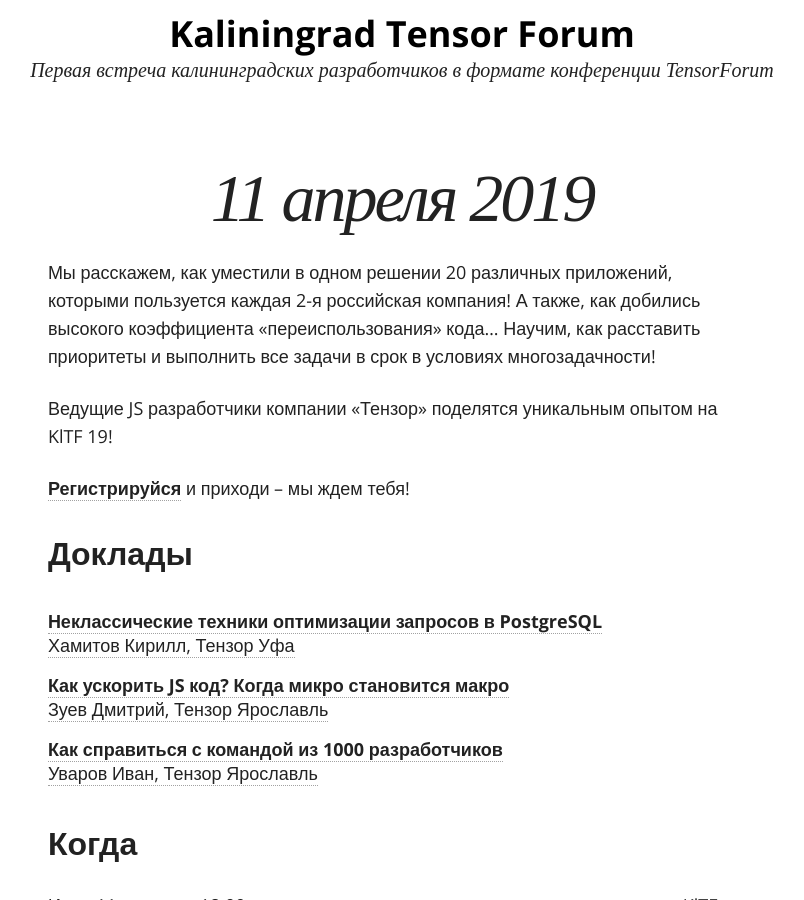
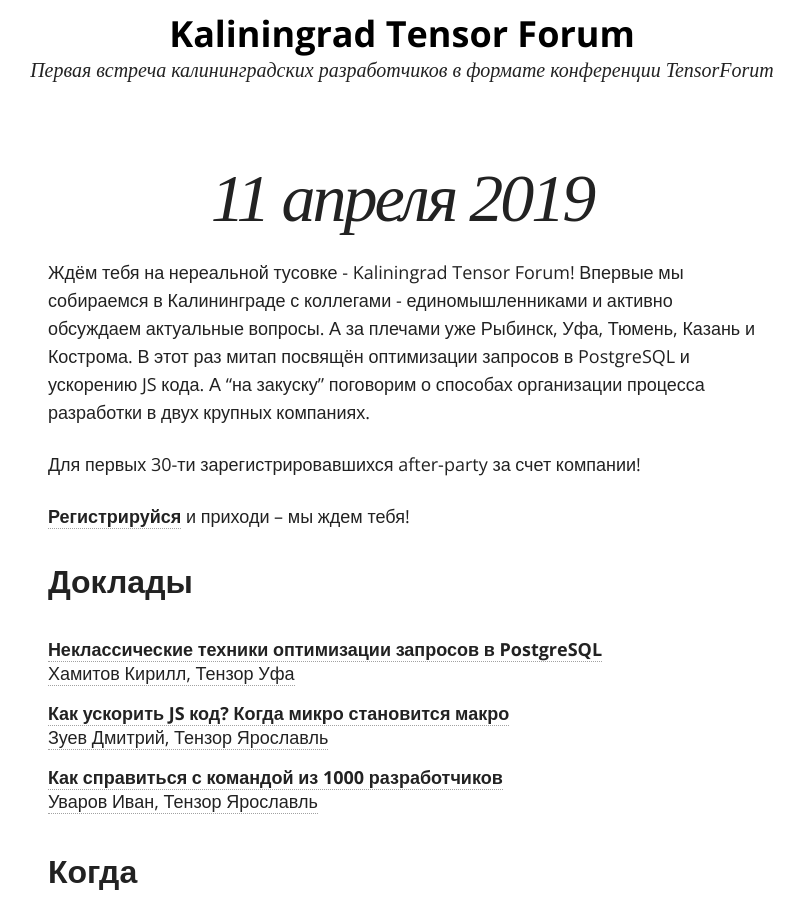
Before and after one commit to serkat/github.io, a Jekyll site: the page built from index.md, in a window 1280 px wide and 900 px high, scrolled down 403 px. Shown: the whole window, without its empty margins (238-1042 px from the left). Built offline with Jekyll 4.4.1, drawn with Linux system fonts in a browser that asks for light colours; nearby versions of some CDN libraries; comment, search, counter and statistics services are not loaded.

Commit message:
update main page

```diff
--- a/index.md
+++ b/index.md
@@ -5,9 +5,12 @@ excerpt:
 comments: true
 ---
 
-Мы расскажем, как уместили в одном решении 20 различных приложений, которыми пользуется каждая 2-я российская компания! А также, как добились высокого коэффициента «переиспользования» кода… Научим, как расставить приоритеты и выполнить все задачи в срок в условиях многозадачности!
+Ждём тебя на нереальной тусовке - Kaliningrad Tensor Forum!
+Впервые мы собираемся в Калининграде с коллегами - единомышленниками и активно обсуждаем актуальные вопросы.
+А за плечами уже Рыбинск, Уфа, Тюмень, Казань и Кострома.
+В этот раз митап посвящён оптимизации запросов в PostgreSQL и ускорению JS кода. А “на закуску” поговорим о способах организации процесса разработки в двух крупных компаниях.
 
-Ведущие JS разработчики компании «Тензор» поделятся уникальным опытом на KlTF 19!
+Для первых 30-ти зарегистрировавшихся after-party за счет компании!
 
 [**Регистрируйся**][register] и приходи – мы ждем тебя!
 
```
